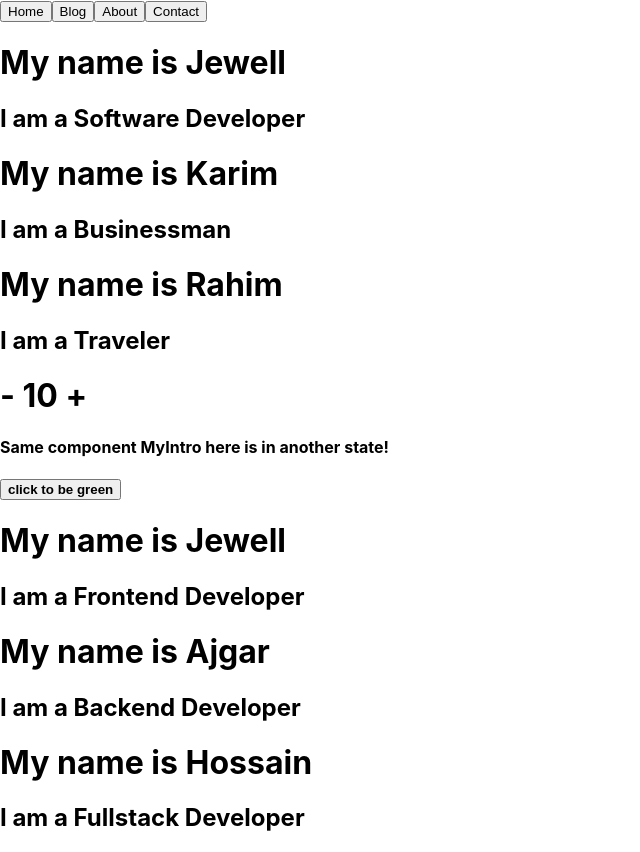
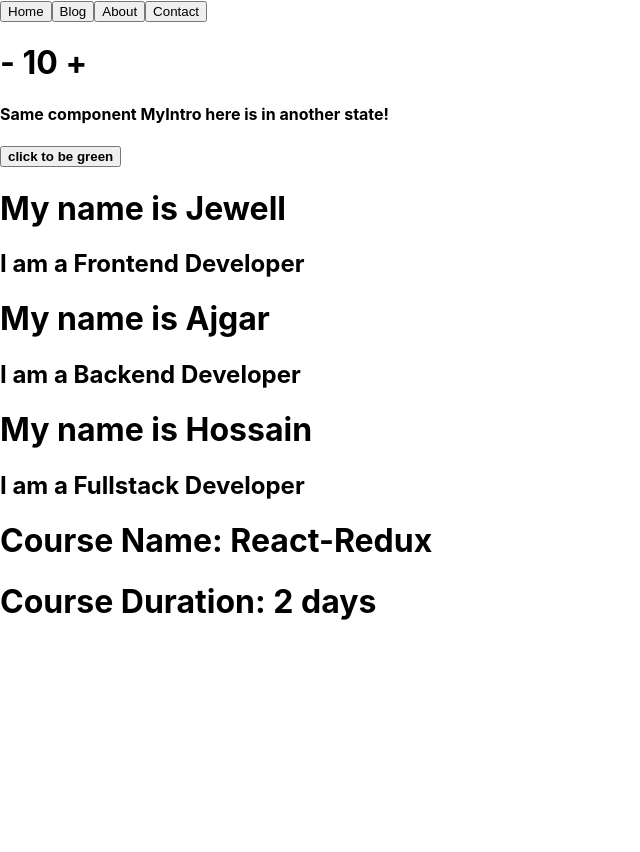
Before and after one commit to mdajgarhossain/React-Beginners-To-Advanced, a React (Create React App) app: page / in a window 1280 px wide. Shown: the whole page, without its empty margins (0-640 px from the left). After the commit the page ends 800 px from the top, so only its background shows below. Built offline with nearby package versions, Linux system fonts and the light colour scheme.

Commit message:
Render State in the User Interface Another Way

```diff
--- a/src/components/App.js
+++ b/src/components/App.js
@@ -12,6 +12,7 @@
 import StatefulComponent from './MyComponents/StatefulComponent';
 import StateInBangla from './MyComponents/StateInBangla';
 import StateInBangla2 from './MyComponents/StateInBangla2';
+import MyStatefulComponent from './MyComponents/RenderStateInUI';
 
 function App() {
   return (
@@ -21,9 +22,9 @@
       {/* <Parent />
       <NestedComponents /> */}
 
-      <CompoWithProps name="Jewell" profession="Software Developer"/>
+      {/* <CompoWithProps name="Jewell" profession="Software Developer"/>
       <CompoWithProps name="Karim" profession="Businessman"/>
-      <CompoWithProps name="Rahim" profession="Traveler"/>
+      <CompoWithProps name="Rahim" profession="Traveler"/> */}
 
       {/* <Person name='Ajgar' age={25} profession='Software Developer'/>
 
@@ -40,6 +41,8 @@
       <StateInBangla />
 
       <StateInBangla2 />
+
+      <MyStatefulComponent />
     </div>
   );
 }
--- a/src/components/MyComponents/RenderStateInUI.js
+++ b/src/components/MyComponents/RenderStateInUI.js
@@ -19,7 +19,7 @@
         return(
             <div>
                 <h1>Course Name: {this.state.courseName}</h1>
-                <h1>Course Duration: {this.state.courseDuration} days</h1>
+                <h1>Course Duration: {duration} days</h1>
             </div>
         )
     }
```
